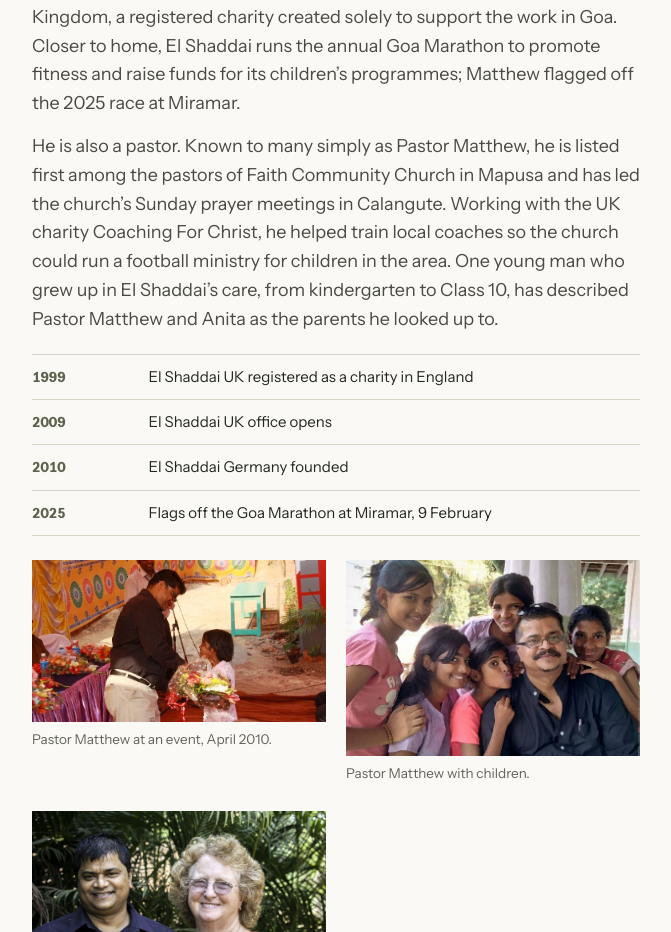
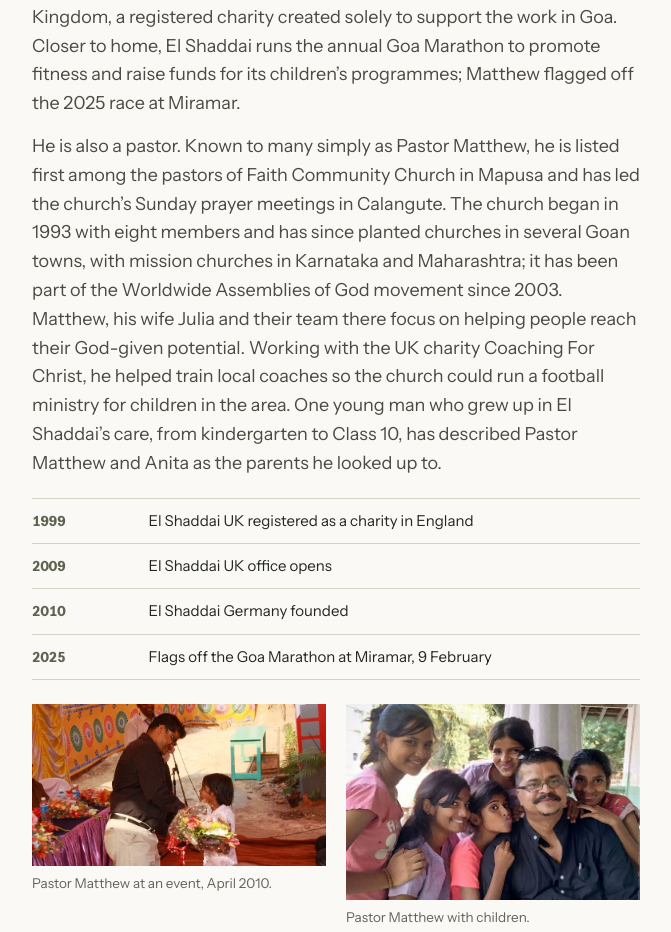
Before and after one commit to Adityakalgutkar/matthew-personal, a React (Vite) app in the folder matthew-kurian/: page / in a window 1280 px wide. Shown: the part 5140-6072 px from the top of the page, without its empty margins (524-1195 px from the left). Built offline with nearby package versions, Linux system fonts and the light colour scheme.

Commit message:
Fix church YouTube link; add Faith Community Church background
Co-Authored-By: Claude Opus 5.5 <noreply@anthropic.com>
Claude-Session: https://claude.ai/code/session_01CsLay6y6GbRVhNFfYH3jkW

```diff
--- a/matthew-kurian/src/data/profile.js
+++ b/matthew-kurian/src/data/profile.js
@@ -149,7 +149,7 @@ export const profile = {
       body: [
         'As Founder and Managing Trustee, Matthew has helped steer El Shaddai from a single small home in Goa to work across Kerala, Karnataka and Tamil Nadu, supported by partner offices that opened in the United Kingdom in 2009 and Germany in 2010. He has travelled across India and overseas to speak for child welfare, and has championed non-formal education as a way to reach children that ordinary schooling leaves behind.',
         'In 1999 he and Anita also set up El Shaddai Charitable Trust in the United Kingdom, a registered charity created solely to support the work in Goa. Closer to home, El Shaddai runs the annual Goa Marathon to promote fitness and raise funds for its children’s programmes; Matthew flagged off the 2025 race at Miramar.',
-        'He is also a pastor. Known to many simply as Pastor Matthew, he is listed first among the pastors of Faith Community Church in Mapusa and has led the church’s Sunday prayer meetings in Calangute. Working with the UK charity Coaching For Christ, he helped train local coaches so the church could run a football ministry for children in the area. One young man who grew up in El Shaddai’s care, from kindergarten to Class 10, has described Pastor Matthew and Anita as the parents he looked up to.',
+        'He is also a pastor. Known to many simply as Pastor Matthew, he is listed first among the pastors of Faith Community Church in Mapusa and has led the church’s Sunday prayer meetings in Calangute. The church began in 1993 with eight members and has since planted churches in several Goan towns, with mission churches in Karnataka and Maharashtra; it has been part of the Worldwide Assemblies of God movement since 2003. Matthew, his wife Julia and their team there focus on helping people reach their God-given potential. Working with the UK charity Coaching For Christ, he helped train local coaches so the church could run a football ministry for children in the area. One young man who grew up in El Shaddai’s care, from kindergarten to Class 10, has described Pastor Matthew and Anita as the parents he looked up to.',
       ],
       points: [
         { when: '1999', what: 'El Shaddai UK registered as a charity in England' },
@@ -250,7 +250,7 @@ export const profile = {
   // Church. Shown in Contact under "Faith Community Church".
   churchWebsite: 'https://churchingoa.com/',
   churchWebsiteLabel: 'churchingoa.com',
-  churchYouTube: 'https://www.youtube.com/@churchingoa',
+  churchYouTube: 'https://www.youtube.com/@churchingoa.',
 
   // Optional organisation contact. Always shown labelled as an
   // organisation contact, never as Matthew's own.
```
Also changed, not shown: 1 other file (tests, documents, lock files or other folders).
